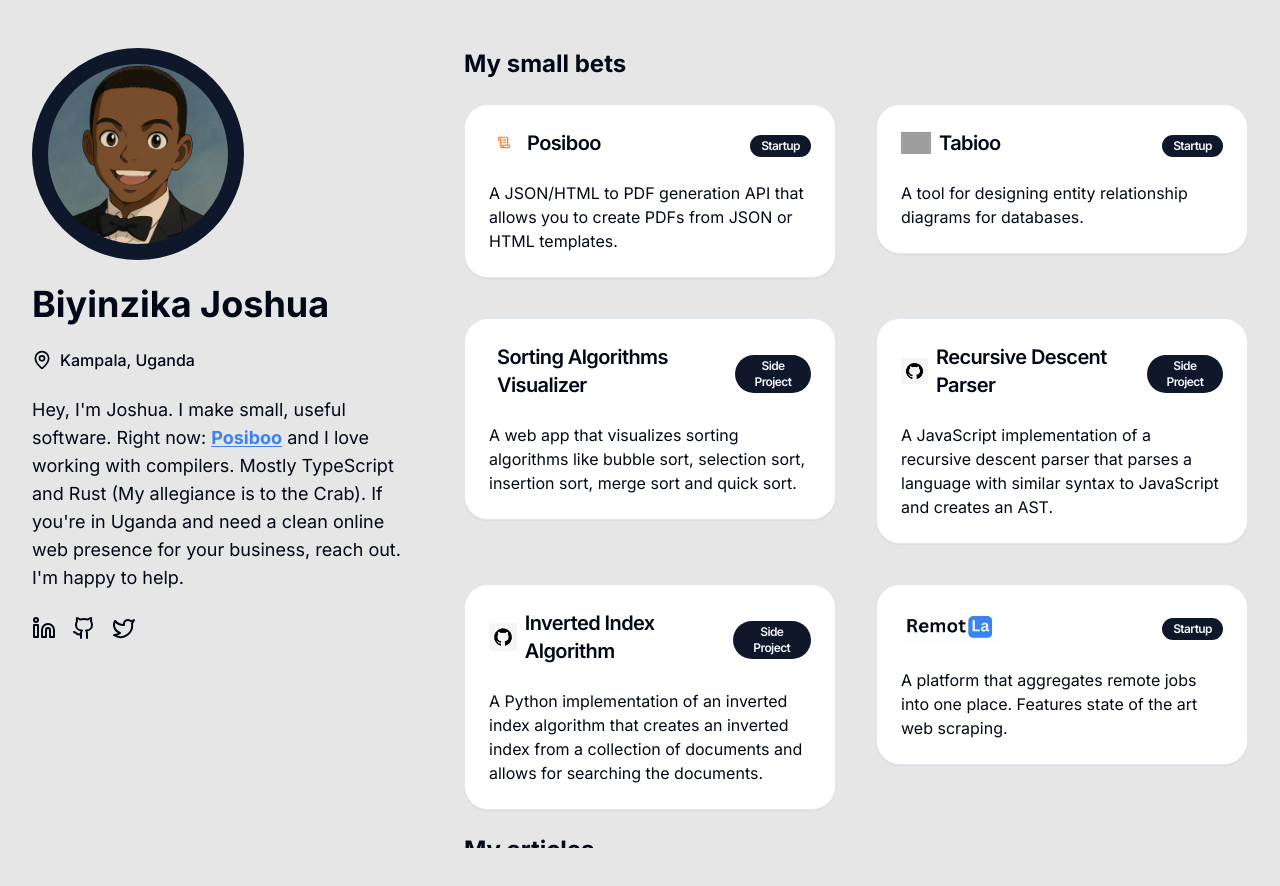
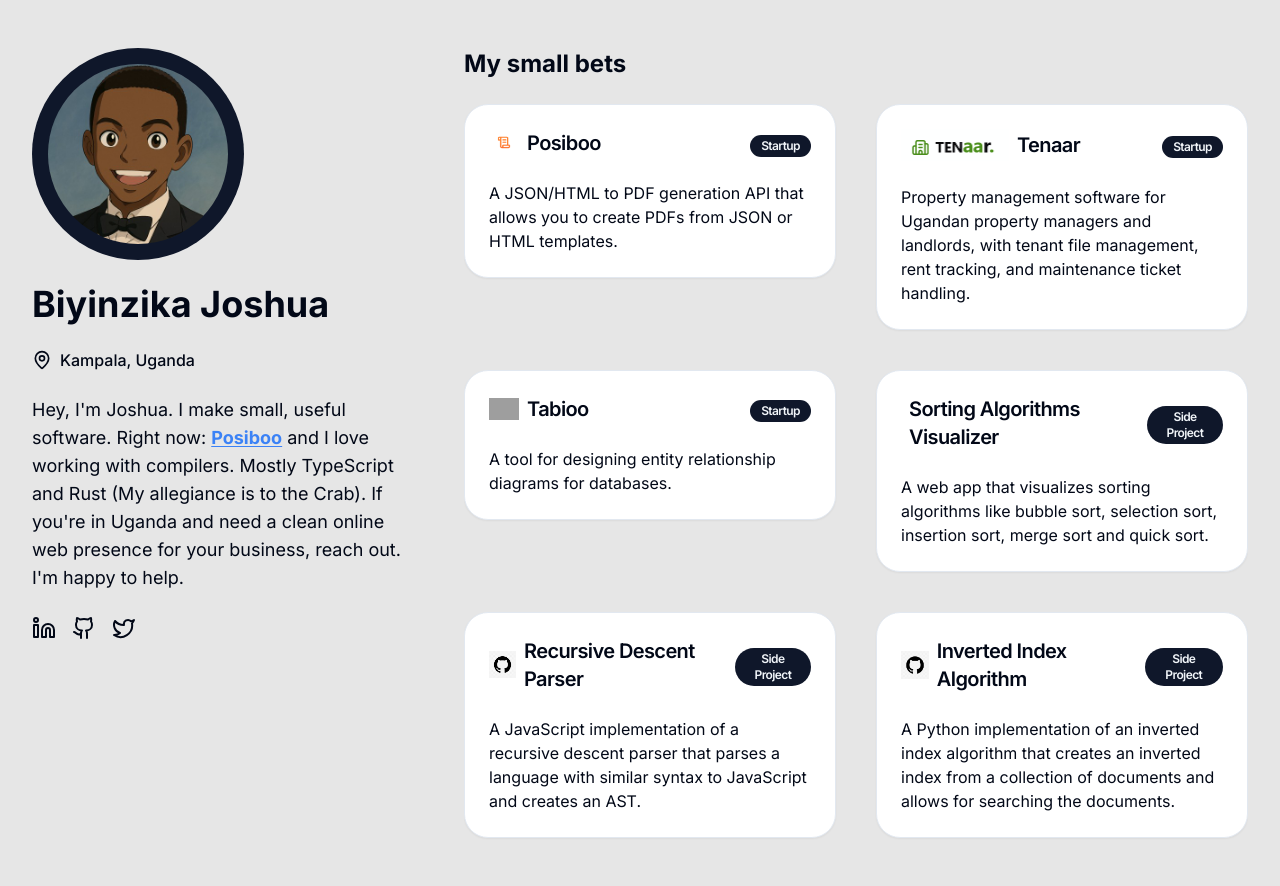
Before and after one commit to Biyinzika-Joshua-J/Portfolio-v4, a Next.js app: page / in a window 1280 px wide. Shown: the top 886 px of the page. Built offline with nearby package versions, Linux system fonts and the light colour scheme; grey boxes are pictures that could not be loaded.

Commit message:
Added tenaar

```diff
--- a/data/data.ts
+++ b/data/data.ts
@@ -18,6 +18,17 @@
     width: 30,
     animation: 'scale-110',
     type: undefined
+  },
+
+  {
+    title: 'Tenaar',
+    description:
+      'Property management software for Ugandan property managers and landlords, with tenant file management, rent tracking, and maintenance ticket handling.',
+    image: '/logos/tenaar.png',
+    url: 'https://tenaar.com',
+    height: 32,
+    width: 108,
+    animation: 'scale-110'
   },
 
   /*{
```
Also changed, not shown: public/logos/tenaar.png (added).
